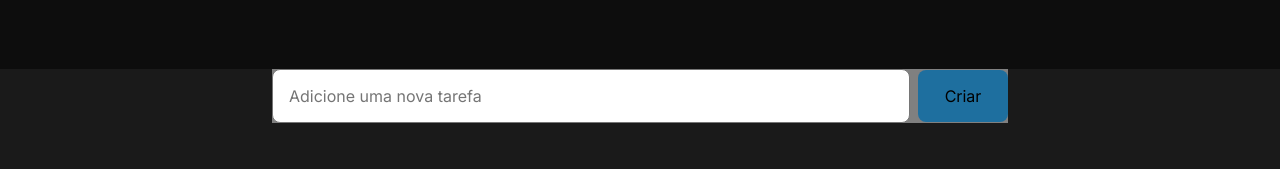
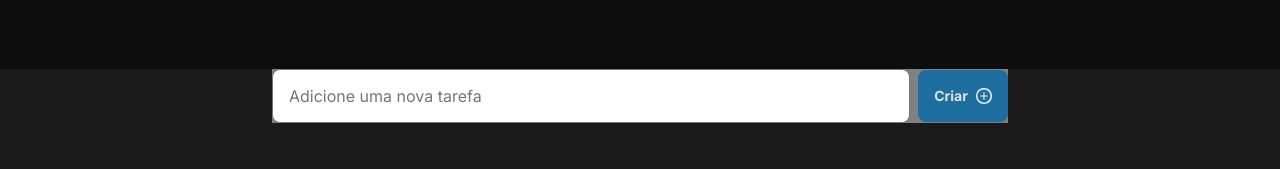
Before and after one commit to felipedev01/Gerenciador-de-Tarefas-com-typeScript, a React (Vite) app: page / in a window 1280 px wide. Shown: the part 131-300 px from the top of the page. Built offline with nearby package versions, Linux system fonts and the light colour scheme.

Commit message:
botão criar tarefa finalizado

```diff
--- a/src/Components/NewTask.module.css
+++ b/src/Components/NewTask.module.css
@@ -25,6 +25,16 @@ gap: 0.5rem;
     border:none;
     border-radius: 8px;
     margin-top: 0.0625rem;
+    font-family: 'Inter';
+    font-weight: 700;
+    font-size: 0.875rem;
+    line-height: 1.4;
+    font-style: normal;
+    color:var(--gray-100);
+    display: flex;
+    justify-content: center;
+    align-items: center;
+    gap: 0.5rem;
 
 
 }
--- a/src/Components/NewTask.tsx
+++ b/src/Components/NewTask.tsx
@@ -1,4 +1,5 @@
 import styles from './NewTask.module.css'
+import plusLogo  from '../assets/plus.svg'
 
 export function NewTask(){
 
@@ -7,7 +8,9 @@ export function NewTask(){
       <textarea
                 placeholder="Adicione uma nova tarefa"
                  />
-        <button type="submit"> Criar</button>
+        <button type="submit"> Criar
+         <img src={plusLogo} alt="plusLogo" />
+        </button>
       </form>
 
     )
```
Also changed, not shown: src/assets/plus.svg (added).
